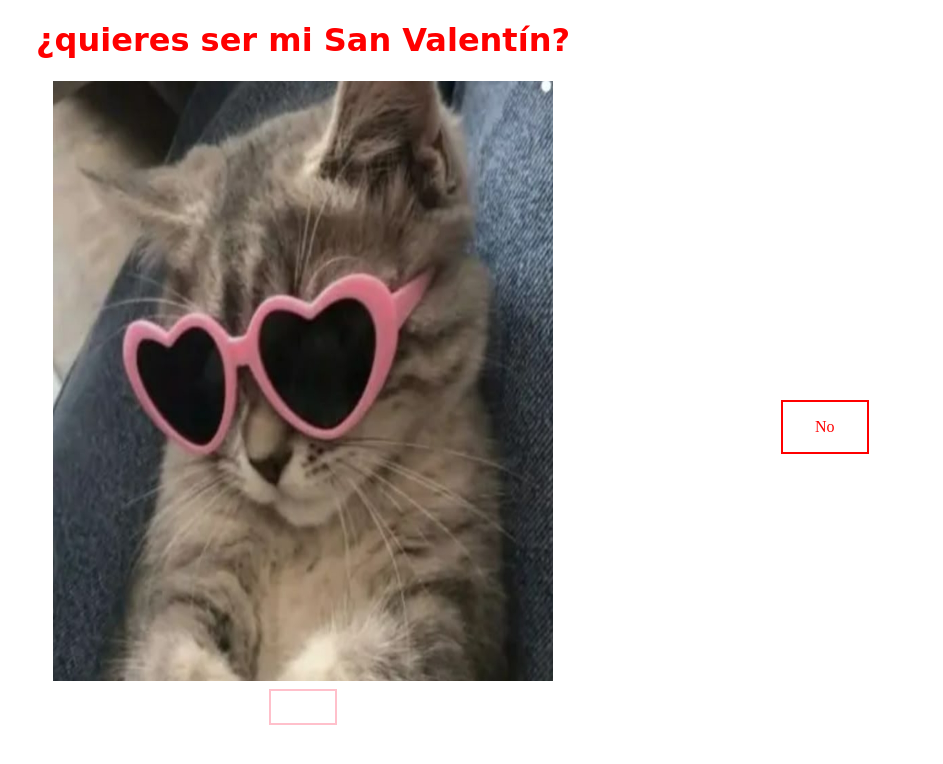
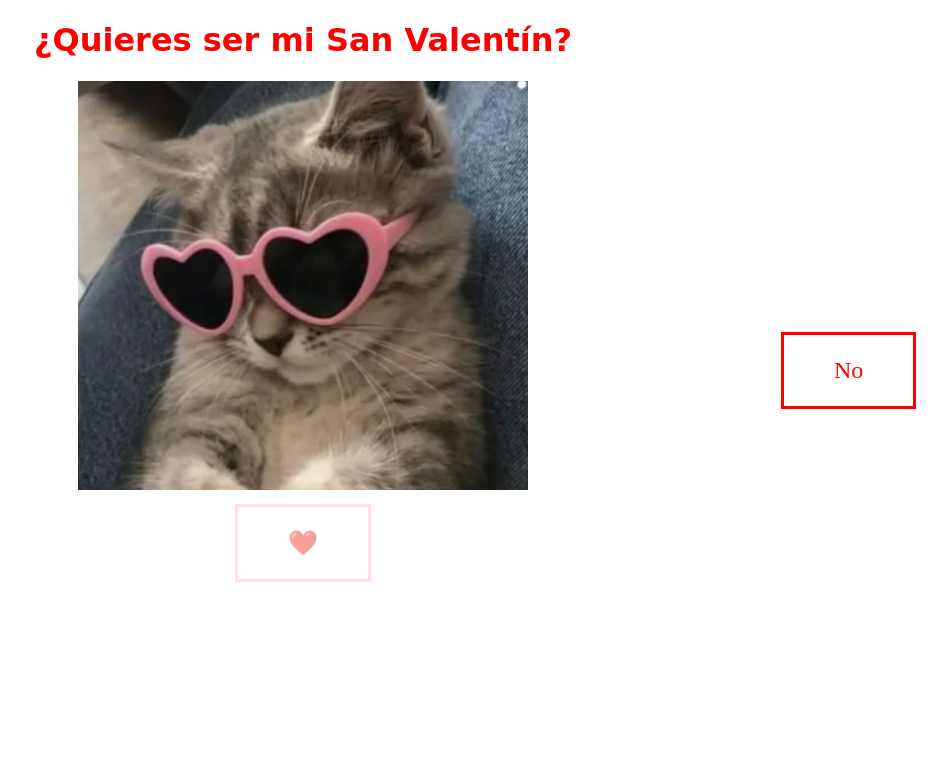
Before and after one commit to Aangeless/SanValentin, a plain HTML site: page index.html in a window 1280 px wide. Both pictures are taken after a click on the button "No". Shown: the whole page, without its empty margins (337-1280 px from the left). Drawn offline with Linux system fonts and the light colour scheme.

Commit message:
Update index.html

```diff
--- a/index.html
+++ b/index.html
@@ -2,24 +2,60 @@
 <html>
 <head>
 <style>
+
+body {
+  text-align: center;
+  overflow: hidden;
+}
+
+/* BOTONES GENERALES */
 .button {
   border: none;
-  color: white;
-  padding: 16px 32px;
-  text-align: center;
-  text-decoration: none;
-  display: inline-block;
-  font-size: 16px;
-  margin: 4px 2px;
-  transition-duration: 0.4s;
+  padding: 22px 50px;
+  font-size: 24px;
+  margin: 10px;
   cursor: pointer;
-vertical-align: middle;
+  transition: all 0.3s ease;
+  font-family:'Lucida Handwriting';
 }
 
+/* BOTÓN SÍ */
+.button1 {
+  background-color: white;
+  color: pink;
+  border: 3px solid pink;
+}
+
+/* Hover del botón Sí */
+.button1:hover {
+  background-color: pink;
+  color: white;
+}
+
+/* Cuando esté disabled */
+.button1:disabled {
+  opacity: 0.5;
+  cursor: not-allowed;
+}
+
+/* BOTÓN NO */
+.button2 {
+  background-color: white;
+  color: red;
+  border: 3px solid red;
+  position: relative;
+}
+
+.button2:hover {
+  background-color: red;
+  color: white;
+}
+
+/* CORAZONES */
 .heart {
   position: fixed;
   color: red;
-  font-size: 24px;
+  font-size: 30px;
   animation: floatUp 3s linear forwards;
   pointer-events: none;
 }
@@ -35,73 +71,72 @@ vertical-align: middle;
   }
 }
 
-.button1 {
-  background-color: white;
-  color: pink;
-  border: 2px solid pink;
-}
-
-.button2 {
-  background-color: white;
-  color: red;
-  border: 2px solid red;
-}
-
-#noBtn {
-  position: absolute;
-}
-
-.button2:hover {
-  background-color: red;
-  color: white;
-}
-
 </style>
 </head>
+
 <body>
 
-<h1 style="color:red;font-family:'Brush Script MT', cursive;text-align: center;">¿quieres ser mi San Valentín?</h1>
+<h1 style="color:red;font-family:'Brush Script MT', cursive;">
+¿Quieres ser mi San Valentín?
+</h1>
 
-<div style="text-align: center;">
-  <img id="mainImage" src="Gatito.jpeg" width="500" height="600">
+<div>
+  <img id="mainImage" src="Gatito.jpeg" width="450">
 </div>
 
-
-<div style="text-align:center;">
-  <button id="yesBtn" class="button button1" style="font-family:'Lucida Handwriting'" disabled>
-  <button id="noBtn" class="button button2" style="font-family:'Lucida Handwriting'">No</button>
+<div>
+  <button id="yesBtn" class="button button1" disabled>❤️</button>
+  <button id="noBtn" class="button button2">No</button>
 </div>
 
 <script>
+
 const noBtn = document.getElementById("noBtn");
 const yesBtn = document.getElementById("yesBtn");
 const mainImage = document.getElementById("mainImage");
 
-noBtn.addEventListener("mouseover", function() {
-  const maxX = window.innerWidth - this.offsetWidth;
-  const maxY = window.innerHeight - this.offsetHeight;
+let moveActivated = false;
+
+/* Cuando intentan clickear NO */
+noBtn.addEventListener("click", function() {
+
+  if (!moveActivated) {
+    moveActivated = true;
+
+    /* Empieza contador de 10 segundos */
+    setTimeout(function() {
+      yesBtn.disabled = false;
+    }, 10000);
+
+    /* Empieza a moverse */
+    noBtn.style.position = "absolute";
+  }
+
+  moveButton();
+});
+
+/* Función para mover el botón */
+function moveButton() {
+  const maxX = window.innerWidth - noBtn.offsetWidth;
+  const maxY = window.innerHeight - noBtn.offsetHeight;
 
   const randomX = Math.random() * maxX;
   const randomY = Math.random() * maxY;
 
-  this.style.left = randomX + "px";
-  this.style.top = randomY + "px";
-});
+  noBtn.style.left = randomX + "px";
+  noBtn.style.top = randomY + "px";
+}
 
-noBtn.addEventListener("click", function() {
-  setTimeout(function() {
-    yesBtn.disabled = false;
-  }, 10000);
-});
-
+/* Cuando pulsan ❤️ */
 yesBtn.addEventListener("click", function() {
   mainImage.src = "Gatito2.jpeg";
 
-  for (let i = 0; i < 20; i++) {
+  for (let i = 0; i < 25; i++) {
     createHeart();
   }
 });
 
+/* Crear corazones */
 function createHeart() {
   const heart = document.createElement("div");
   heart.classList.add("heart");
@@ -116,6 +151,8 @@ function createHeart() {
     heart.remove();
   }, 3000);
 }
+
 </script>
+
 </body>
 </html>
```
